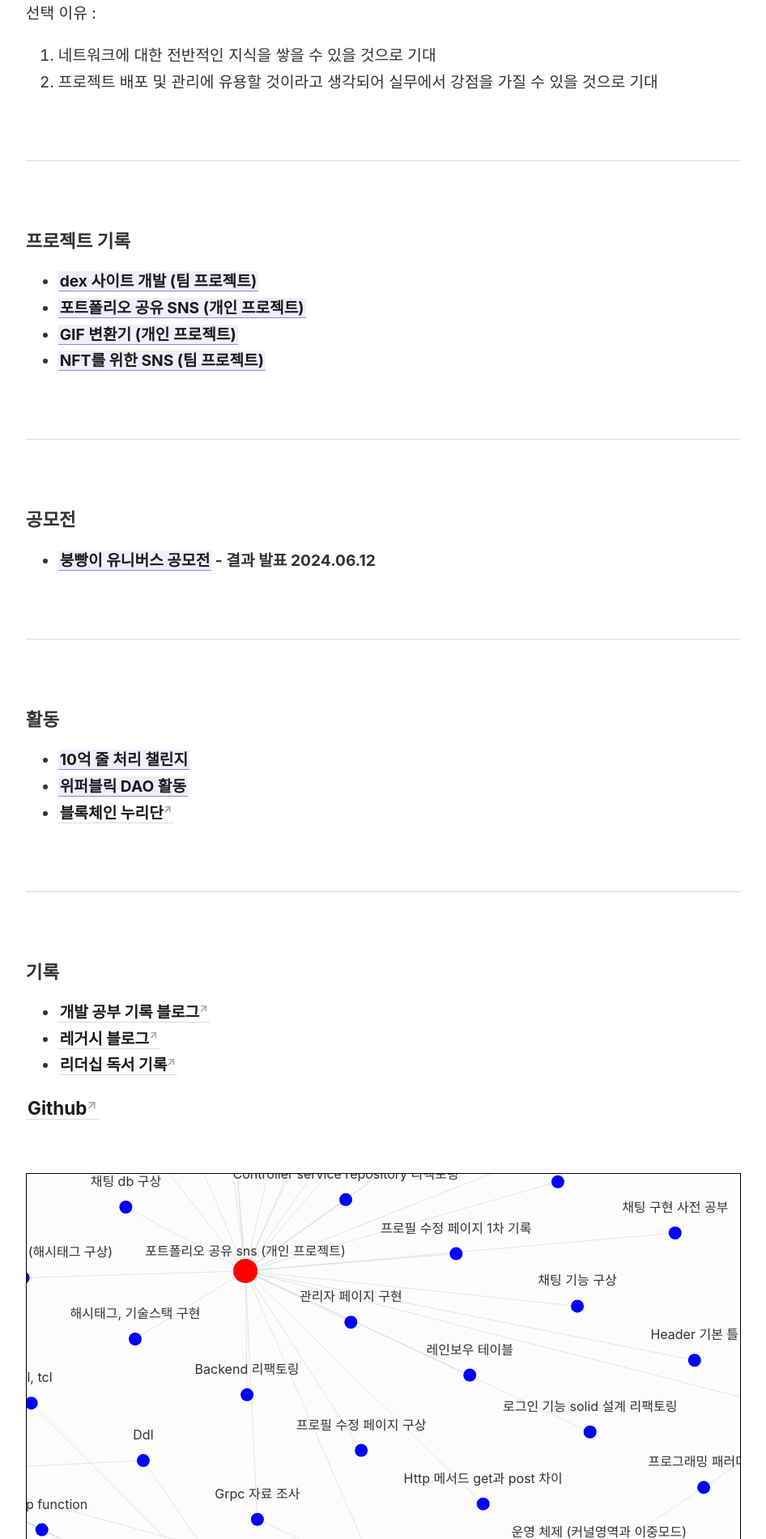
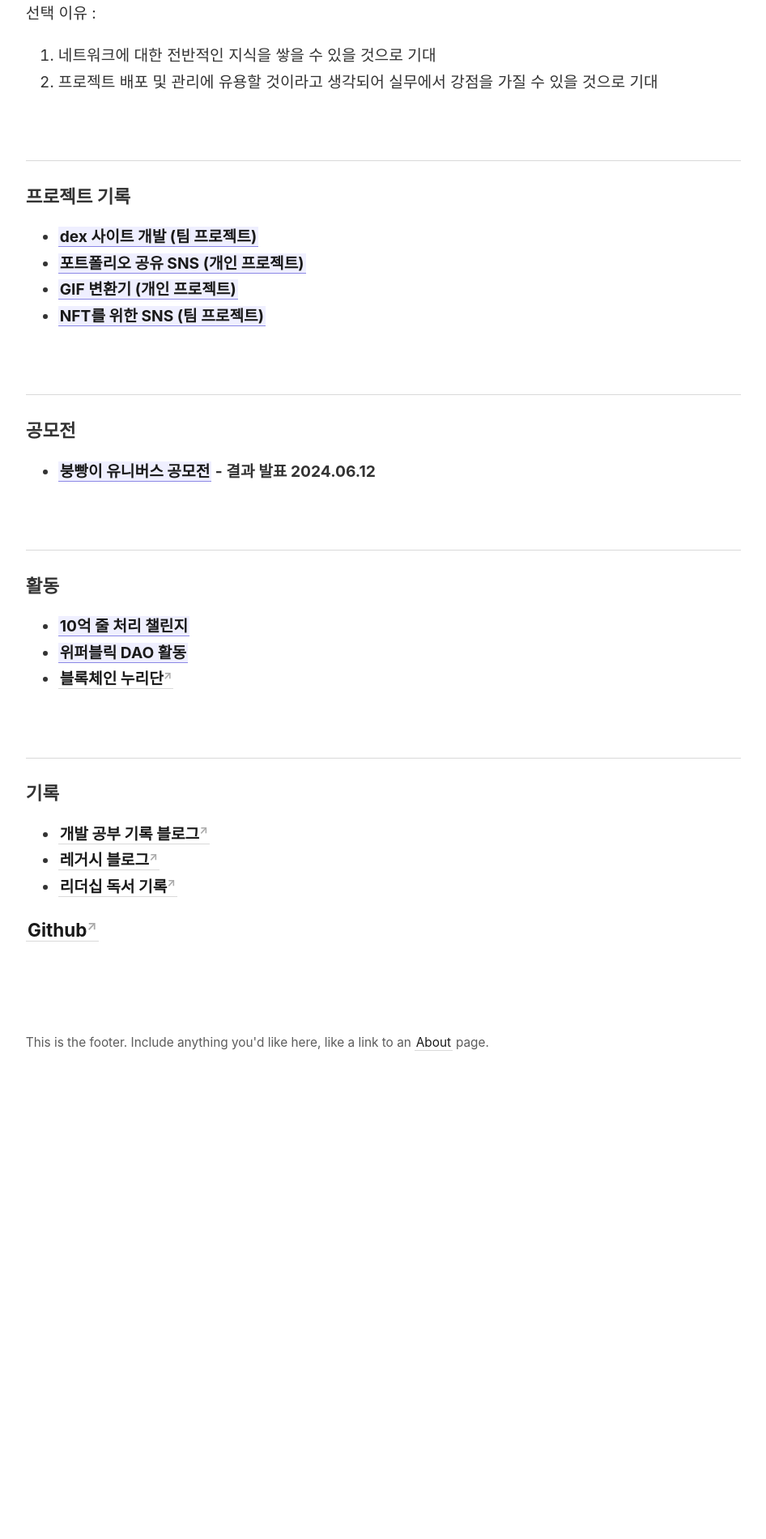
Before and after one commit to rainbow96bear/Obsidian, a Jekyll site: the page built from _pages/index.md, in a window 1280 px wide. Shown: the part 1155-3056 px from the top of the page at 81% size, without its empty margins (45-991 px from the left). Built offline with Jekyll 4.4.1, drawn with Linux system fonts in a browser that asks for light colours; after the commit the page ends 2522 px from its top, so only the background shows below that; some of the changed text lies outside the part shown.

Commit message:
불필요한 내용 삭제

```diff
--- a/_pages/index.md
+++ b/_pages/index.md
@@ -58,7 +58,6 @@ permalink: /
 </ol>
 <br>
 <hr>
-<br>
 <h3> 프로젝트 기록 </h3>
 <ul>
 	<li>
@@ -76,7 +75,6 @@ permalink: /
 </ul>
 <br>
 <hr>
-<br>
 <h3> 공모전 </h3>
 <ul>
 	<li>
@@ -85,7 +83,6 @@ permalink: /
 </ul>
 <br>
 <hr>
-<br>
 <h3>활동</h3>
 <ul>
 	<li>
@@ -105,7 +102,6 @@ permalink: /
 </ul>
 <br>
 <hr>
-<br>
 <h3> 기록 </h3>
 <ul>
 	<li>
@@ -125,22 +121,6 @@ permalink: /
 <br>
 </div>
 
-
-<div class="graph_background">
-<div>{% include notes_graph.html %}</div>
-</div>
-
-<strong>Recently updated notes</strong>
-
-<ul>
-{% assign recent_notes = site.notes | sort: "last_modified_at_timestamp" | reverse %}
-{% for note in recent_notes limit: 5 %}
-<li>
-{{ note.last_modified_at | date: "%Y-%m-%d" }} — <a class="internal-link" href="{{ note.url }}">{{ note.title }}</a>
-</li>
-{% endfor %}
-</ul>
-
 <style>
 .wrapper {
 max-width: 46em;
```
